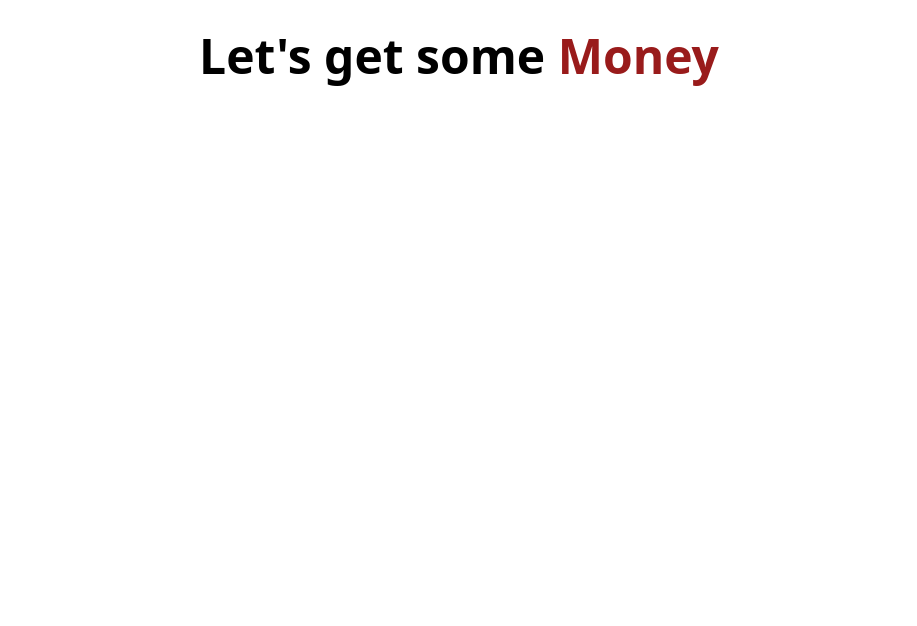
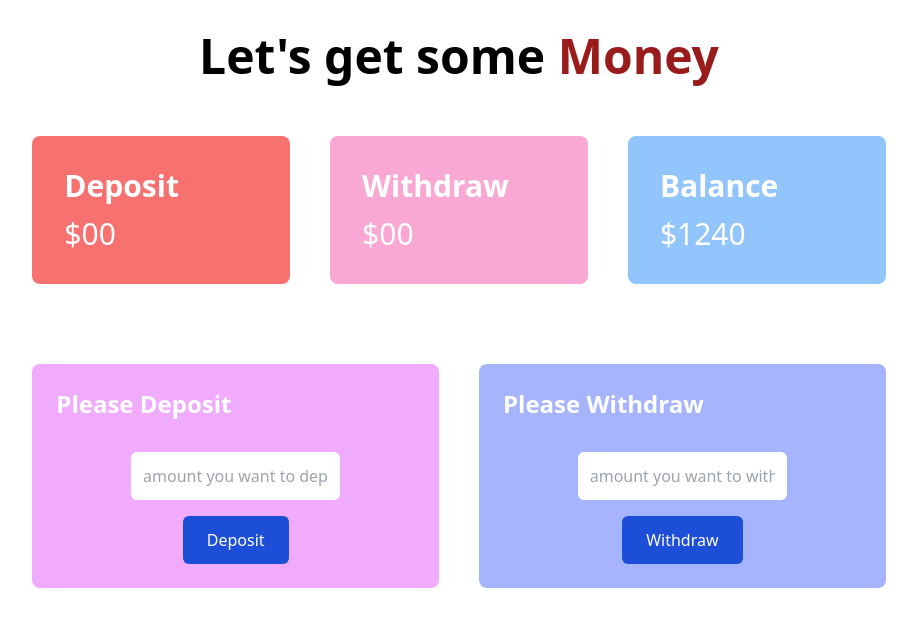
Before and after one commit to Sumaiyakhan322/Bank-withdraw-deposit, a plain HTML site: page inside.html in a window 1280 px wide. Shown: the whole page, without its empty margins (181-1098 px from the left). Drawn offline with nearby package versions, Linux system fonts and the light colour scheme.

Commit message:
added design of the bank

```diff
--- a/inside.html
+++ b/inside.html
@@ -1,14 +1,68 @@
 <!DOCTYPE html>
 <html lang="en">
-<head>
-    <meta charset="UTF-8">
-    <meta name="viewport" content="width=device-width, initial-scale=1.0">
+  <head>
+    <meta charset="UTF-8" />
+    <meta name="viewport" content="width=device-width, initial-scale=1.0" />
     <title>Money on your bank</title>
     <script src="https://cdn.tailwindcss.com"></script>
-</head>
-<body>
+  </head>
+  <body>
     <header>
-        <h1 class="text-center mt-8 text-5xl font-semibold">Let's get some <span class="text-red-800 font-bold">Money</span></h1>
+      <h1 class="text-center mt-8 text-5xl font-semibold">
+        Let's get some <span class="text-red-800 font-bold">Money</span>
+      </h1>
     </header>
-</body>
+    <main>
+      <section>
+        <div class="grid lg:grid-cols-3 gap-10 mt-14 w-8/12 mx-auto">
+          <div class="bg-red-400 p-8 rounded-lg space-y-3">
+            <h3 class="text-3xl text-white font-bold">Deposit</h3>
+            <p class="text-3xl text-white">$00</p>
+          </div>
+
+          <div class="bg-pink-300 p-8 rounded-lg space-y-3">
+            <h3 class="text-3xl text-white font-bold">Withdraw</h3>
+            <p class="text-3xl text-white">$00</p>
+          </div>
+
+          <div class="bg-blue-300 p-8 rounded-lg space-y-3">
+            <h3 class="text-3xl text-white font-bold">Balance</h3>
+            <p class="text-3xl text-white">$1240</p>
+          </div>
+        </div>
+        <div class="grid lg:grid-cols-2 w-8/12 mx-auto gap-10 mt-20">
+          <div class="bg-fuchsia-300 rounded-lg space-y-8 p-6">
+            <h3 class="text-white text-2xl font-semibold">Please Deposit</h3>
+            <div class="">
+              <input
+                type="text"
+                placeholder="amount you want to deposit"
+                class="text-black block w-7/12 p-3 rounded-md mx-auto mb-4"
+              />
+              <button
+                class="text-white bg-blue-700 px-6 py-3 rounded-md mx-auto block"
+              >
+                Deposit
+              </button>
+            </div>
+          </div>
+          <div class="bg-indigo-300 rounded-lg space-y-8 p-6">
+            <h3 class="text-white text-2xl font-semibold">Please Withdraw</h3>
+            <div class="">
+              <input
+                type="text"
+                placeholder="amount you want to withdraw"
+                class="text-black block w-7/12 p-3 rounded-md mx-auto mb-4"
+              />
+              <button
+                class="text-white bg-blue-700 px-6 py-3 rounded-md mx-auto block"
+              >
+                Withdraw
+              </button>
+            </div>
+          </div>
+        </div>
+      </section>
+    </main>
+  </body>
 </html>
```
